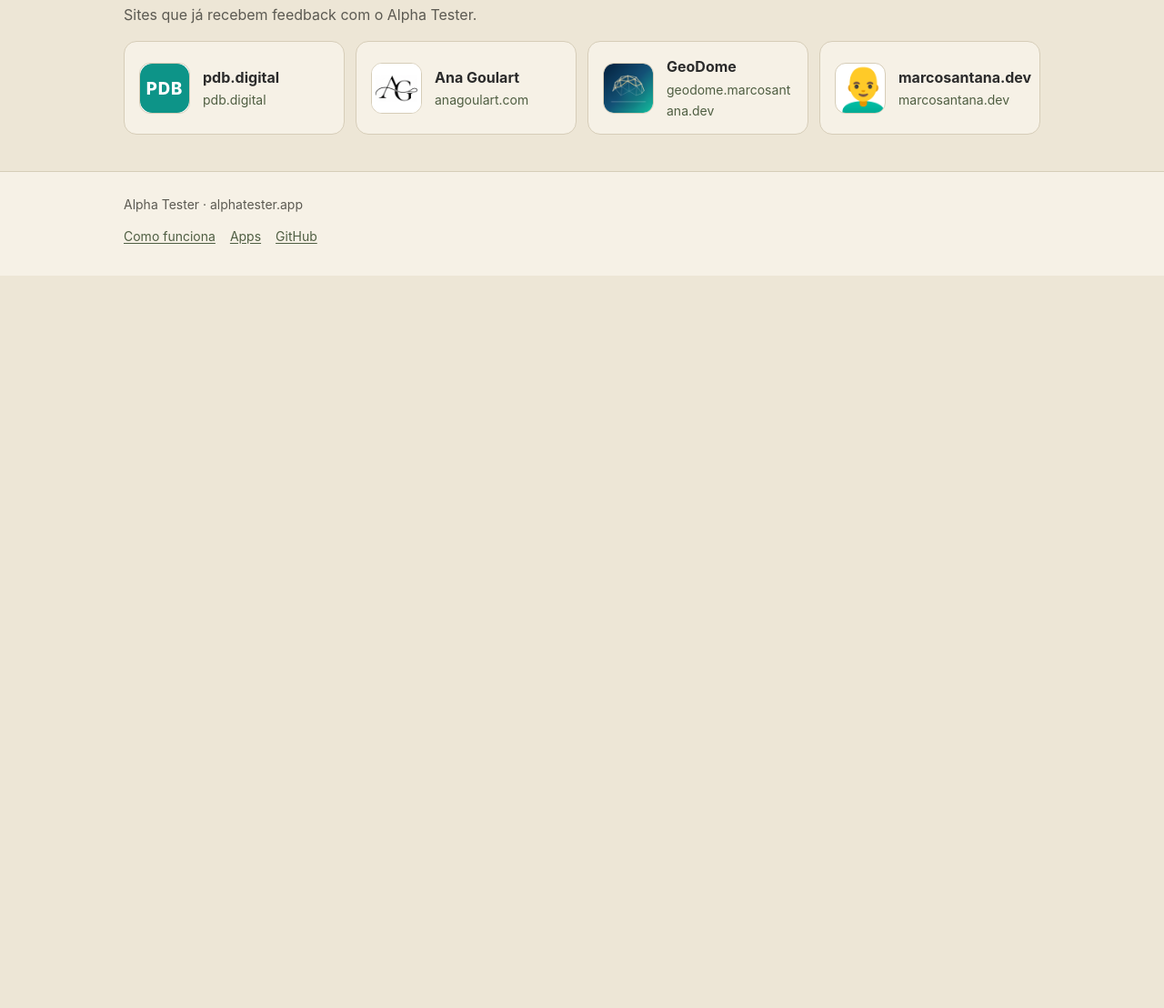
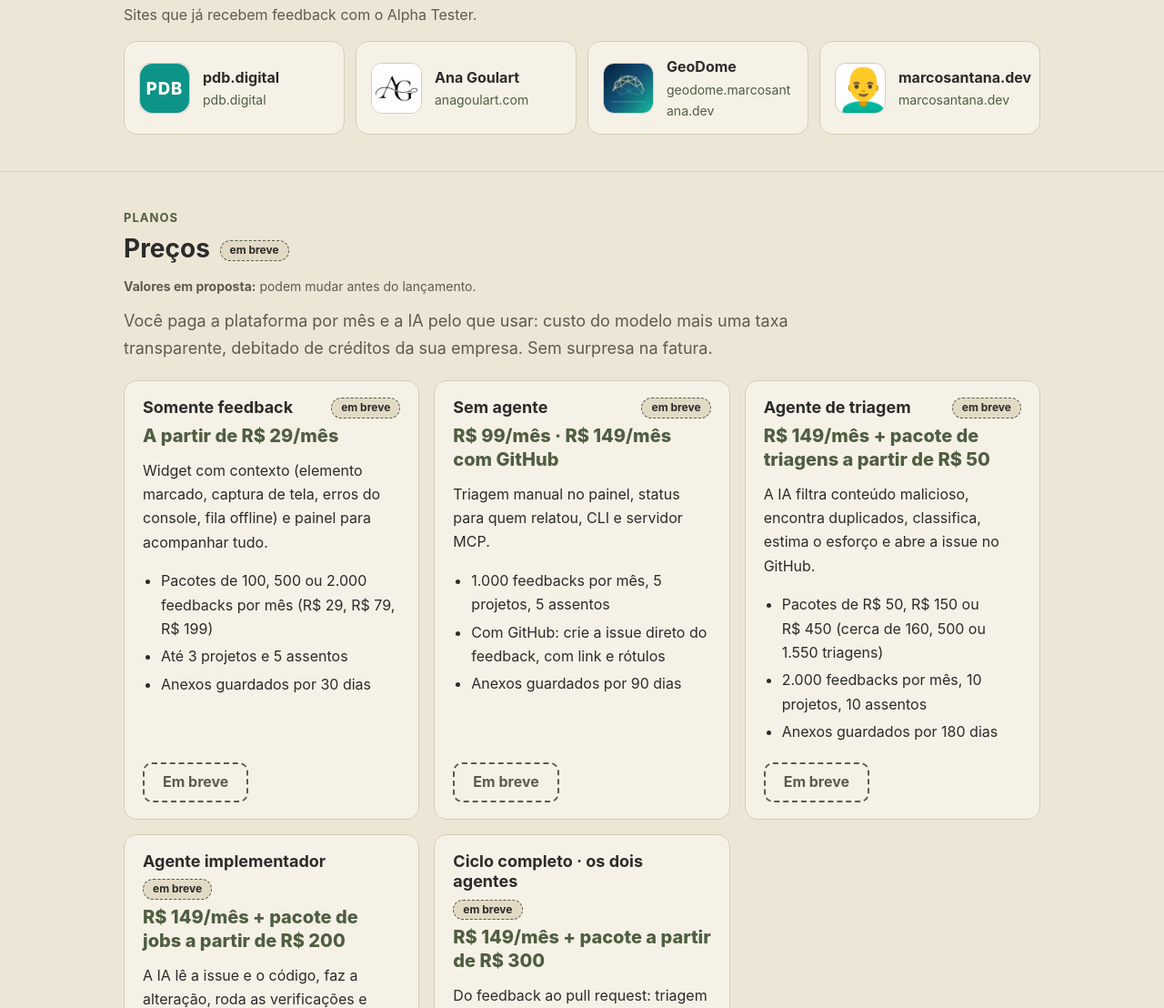
Before and after one commit to msant77/alpha-t, a plain HTML site: page index.html in a window 1280 px wide. Shown: the part 1692-2800 px from the top of the page at 91% size. Before the commit the page ends 1995 px from the top, so only its background shows below. Drawn offline with Linux system fonts and the light colour scheme.

Commit message:
feat(landing): pricing section with the proposed plans (#3)
Five plans with their proposed monthly prices and packs: feedback only,
without agent (with or without GitHub), triage agent, implementer, and
the full loop with both agents, plus how agent credits work (model
cost plus a 30 to 40 % fee) and the annual discount. The section is
readable in both themes and marked "valores em proposta"; only the
call-to-action buttons are disabled ("em breve").

Co-authored-by: builder squad house mason opus high
Co-Authored-By: Claude Opus 5.5 <noreply@anthropic.com>

```diff
--- a/assets/site.css
+++ b/assets/site.css
@@ -169,15 +169,10 @@ main section + section { border-top: 1px solid var(--line); }
   padding: 2px 10px; border-radius: 999px; white-space: nowrap;
   background: var(--accent); color: var(--on-accent);
 }
+h2 .badge { vertical-align: middle; margin-left: 4px; }
 .badge.soon {
   background: var(--soon-bg); color: var(--text);
   border: 1px dashed var(--muted);
-}
-
-/* "em breve" blocks: visibly muted without dropping text contrast */
-.is-soon {
-  background: repeating-linear-gradient(-45deg, var(--soon-bg) 0 12px, transparent 12px 24px);
-  border: 1px dashed var(--muted); border-radius: 16px;
 }
 
 /* ---- Landing ---- */
@@ -196,6 +191,15 @@ main section + section { border-top: 1px solid var(--line); }
   width: 28px; height: 28px; border-radius: 50%;
   background: var(--accent); color: var(--on-accent); font-weight: 800; font-size: 14px;
 }
+.plans { margin: 20px 0 16px; }
+.plan { display: flex; flex-direction: column; }
+.plan ul { padding-left: 20px; margin: 0 0 16px; }
+.plan li { margin: 4px 0; }
+.plan-head { display: flex; flex-wrap: wrap; align-items: center; gap: 8px; margin-bottom: 6px; }
+.plan-head h3 { margin: 0; margin-right: auto; }
+.plan-price { font-size: 1.25rem; font-weight: 800; color: var(--accent-ink); line-height: 1.3; }
+.plan-cta { margin-top: auto; align-self: flex-start; }
+.credits h3 { margin-bottom: 8px; }
 .clients {
   list-style: none; padding: 0; margin: 16px 0 0;
   display: grid; gap: 12px; grid-template-columns: 1fr;
@@ -219,7 +223,6 @@ main section + section { border-top: 1px solid var(--line); }
 .doc ul, .doc ol { padding-left: 22px; margin: 0 0 16px; }
 .doc li { margin: 6px 0; }
 .doc li ul { margin: 6px 0 6px; }
-.doc h2 .badge { vertical-align: middle; margin-left: 4px; }
 .doc h3 { margin-top: 20px; }
 .toc { margin-top: 8px; }
 .toc-title { font-size: 1rem; margin: 0 0 6px; }
--- a/index.html
+++ b/index.html
@@ -165,7 +165,83 @@
     </div>
   </section>
 
-  <!-- preços -->
+  <section id="precos" aria-labelledby="precos-titulo">
+    <div class="wrap">
+      <p class="eyebrow">Planos</p>
+      <h2 id="precos-titulo">Preços <span class="badge soon">em breve</span></h2>
+      <p class="small-print"><strong>Valores em proposta:</strong> podem mudar antes do lançamento.</p>
+      <p class="lead">Você paga a plataforma por mês e a IA pelo que usar: custo
+      do modelo mais uma taxa transparente, debitado de créditos da sua
+      empresa. Sem surpresa na fatura.</p>
+      <div class="grid three plans">
+        <article class="card plan">
+          <div class="plan-head"><h3>Somente feedback</h3><span class="badge soon">em breve</span></div>
+          <p class="plan-price">A partir de R$&nbsp;29/mês</p>
+          <p>Widget com contexto (elemento marcado, captura de tela, erros do console, fila offline) e painel para acompanhar tudo.</p>
+          <ul>
+            <li>Pacotes de 100, 500 ou 2.000 feedbacks por mês (R$&nbsp;29, R$&nbsp;79, R$&nbsp;199)</li>
+            <li>Até 3 projetos e 5 assentos</li>
+            <li>Anexos guardados por 30 dias</li>
+          </ul>
+          <button type="button" class="btn plan-cta" aria-disabled="true" title="em breve">Em breve</button>
+        </article>
+        <article class="card plan">
+          <div class="plan-head"><h3>Sem agente</h3><span class="badge soon">em breve</span></div>
+          <p class="plan-price">R$&nbsp;99/mês · R$&nbsp;149/mês com GitHub</p>
+          <p>Triagem manual no painel, status para quem relatou, CLI e servidor MCP.</p>
+          <ul>
+            <li>1.000 feedbacks por mês, 5 projetos, 5 assentos</li>
+            <li>Com GitHub: crie a issue direto do feedback, com link e rótulos</li>
+            <li>Anexos guardados por 90 dias</li>
+          </ul>
+          <button type="button" class="btn plan-cta" aria-disabled="true" title="em breve">Em breve</button>
+        </article>
+        <article class="card plan">
+          <div class="plan-head"><h3>Agente de triagem</h3><span class="badge soon">em breve</span></div>
+          <p class="plan-price">R$&nbsp;149/mês + pacote de triagens a partir de R$&nbsp;50</p>
+          <p>A IA filtra conteúdo malicioso, encontra duplicados, classifica, estima o esforço e abre a issue no GitHub.</p>
+          <ul>
+            <li>Pacotes de R$&nbsp;50, R$&nbsp;150 ou R$&nbsp;450 (cerca de 160, 500 ou 1.550 triagens)</li>
+            <li>2.000 feedbacks por mês, 10 projetos, 10 assentos</li>
+            <li>Anexos guardados por 180 dias</li>
+          </ul>
+          <button type="button" class="btn plan-cta" aria-disabled="true" title="em breve">Em breve</button>
+        </article>
+        <article class="card plan">
+          <div class="plan-head"><h3>Agente implementador</h3><span class="badge soon">em breve</span></div>
+          <p class="plan-price">R$&nbsp;149/mês + pacote de jobs a partir de R$&nbsp;200</p>
+          <p>A IA lê a issue e o código, faz a alteração, roda as verificações e abre um pull request em rascunho para o seu time revisar.</p>
+          <ul>
+            <li>Pacotes de R$&nbsp;200, R$&nbsp;600 ou R$&nbsp;1.800 (cerca de 11, 36 ou 112 PRs de porte médio)</li>
+            <li>Cada job começa só depois da sua aprovação</li>
+            <li>2.000 feedbacks por mês, 10 projetos, 10 assentos</li>
+          </ul>
+          <button type="button" class="btn plan-cta" aria-disabled="true" title="em breve">Em breve</button>
+        </article>
+        <article class="card plan">
+          <div class="plan-head"><h3>Ciclo completo · os dois agentes</h3><span class="badge soon">em breve</span></div>
+          <p class="plan-price">R$&nbsp;149/mês + pacote a partir de R$&nbsp;300</p>
+          <p>Do feedback ao pull request: triagem e implementação na mesma carteira de créditos.</p>
+          <ul>
+            <li>Pacotes de R$&nbsp;300, R$&nbsp;900 ou R$&nbsp;2.400</li>
+            <li>5.000 feedbacks por mês, 20 projetos, 15 assentos</li>
+            <li>Anexos guardados por 1 ano</li>
+          </ul>
+          <button type="button" class="btn plan-cta" aria-disabled="true" title="em breve">Em breve</button>
+        </article>
+      </div>
+      <div class="card credits">
+        <h3>Como funcionam os créditos</h3>
+        <p>Cada execução de agente debita o custo real do modelo de IA mais uma
+        taxa de 30&nbsp;% a 40&nbsp;%, conforme o pacote. As quantidades acima
+        são estimativas para execuções típicas; você acompanha cada débito no
+        extrato. Créditos não usados passam para o mês seguinte. Você define
+        um limite diário por projeto, e o agente para quando o saldo acaba,
+        sem cobrança extra.</p>
+        <p>Pagamento anual: 2 meses grátis na assinatura.</p>
+      </div>
+    </div>
+  </section>
 </main>
 
 <footer class="site-footer">
```
